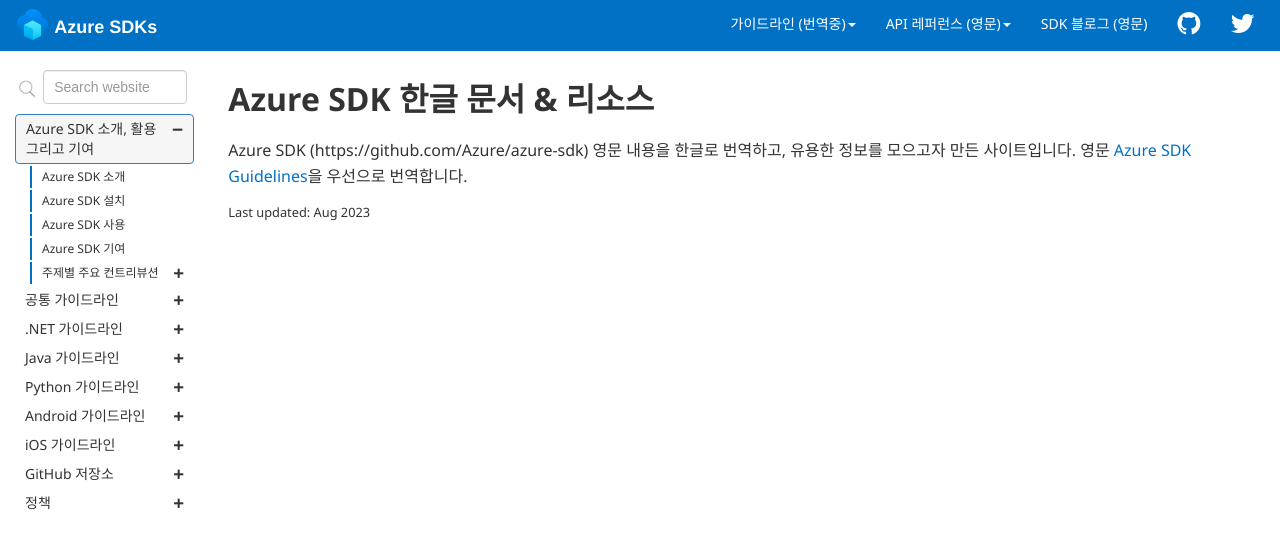
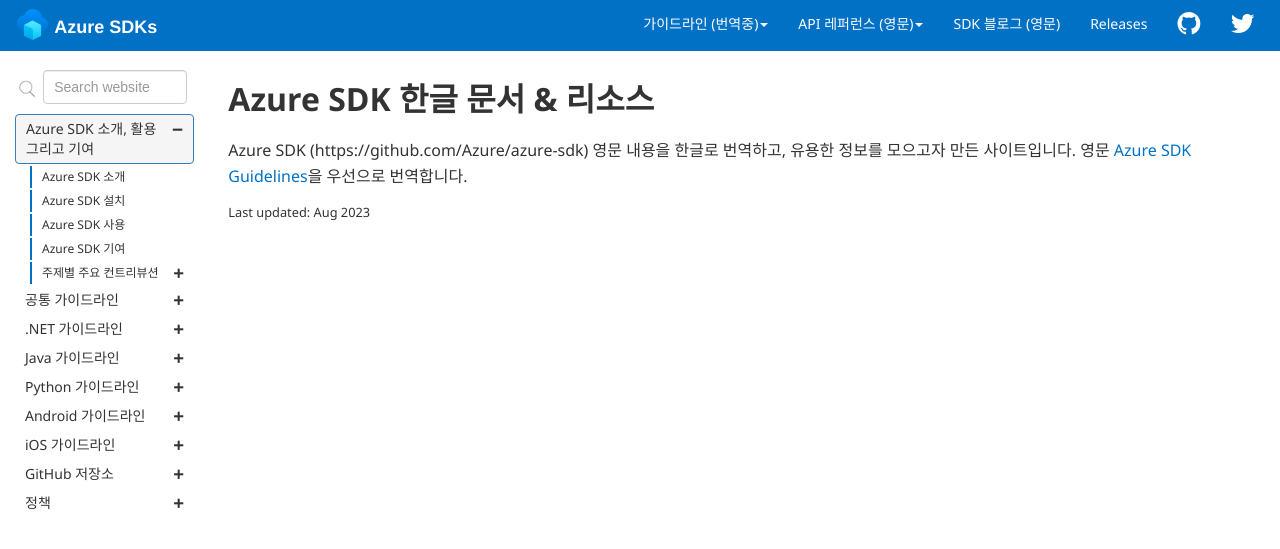
Before and after one commit to Azure/azure-sdk-korean, a Jekyll site: the page built from index.md, in a window 1280 px wide and 900 px high. Shown: the top 549 px of the window. Built offline with Jekyll 4.4.1, drawn with Linux system fonts in a browser that asks for light colours; comment, search, counter and statistics services are not loaded.

Commit message:
topnav: contribution-topnav

```diff
--- a/_data/topnav.yml
+++ b/_data/topnav.yml
@@ -3,6 +3,8 @@ topnav:
   items:
     - title: SDK 블로그 (영문)
       external_url: https://aka.ms/azsdk/blog
+    - title: Releases
+      url: https://aka.ms/azsdk/
 
 
 topnav_dropdowns:
```
